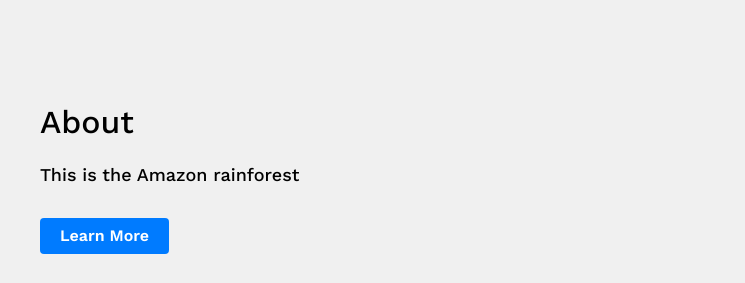
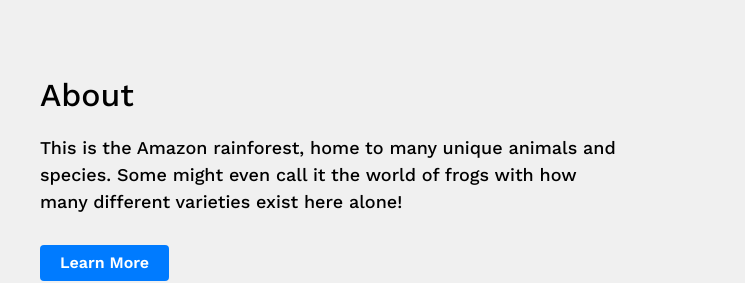
Before and after one commit to Aleksbru/cprg-218-lab-4-main, a plain HTML site: page index.html in a window 1280 px wide. Shown: the part 820-1103 px from the top of the page, 0-745 px from the left. Drawn offline with nearby package versions, Linux system fonts and the light colour scheme; grey boxes are pictures that could not be loaded.

Commit message:
Updated text

```diff
--- a/index.html
+++ b/index.html
@@ -27,7 +27,7 @@
     <div class="content-container">
       <div class="content-text">
         <h2>About</h2>
-        <p>This is the Amazon rainforest</p>
+        <p>This is the Amazon rainforest, home to many unique animals and species. Some might even call it the world of frogs with how many different varieties exist here alone!</p>
         <a href="#" class="learn-more-btn">Learn More</a>
       </div>
       <div class="content-image">
```
